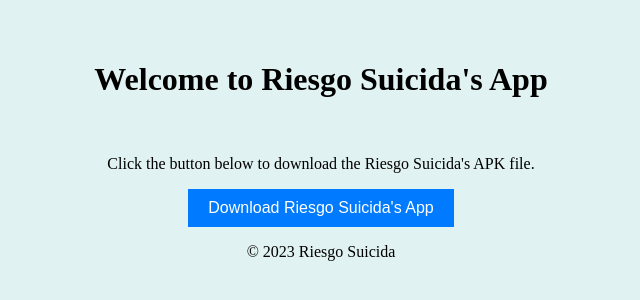
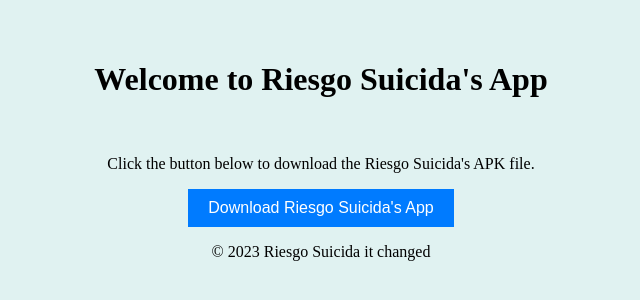
Before and after one commit to Alexlife2002003/RiesgoSuicida-HTML, a plain HTML site: page index.html in a window 1280 px wide. Shown: the part 242-542 px from the top of the page, without its empty margins (319-959 px from the left). Drawn offline with Linux system fonts and the light colour scheme.

```diff
--- a/index.html
+++ b/index.html
@@ -46,7 +46,7 @@
         </a>
     </main>
     <footer>
-        <p>&copy; 2023 Riesgo Suicida</p>
+        <p>&copy; 2023 Riesgo Suicida  it changed</p>
     </footer>
 </body>
 </html>
```
